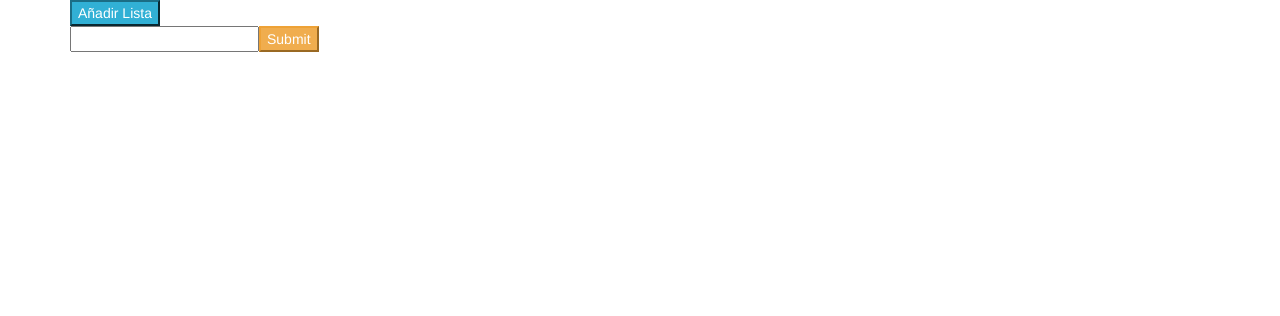
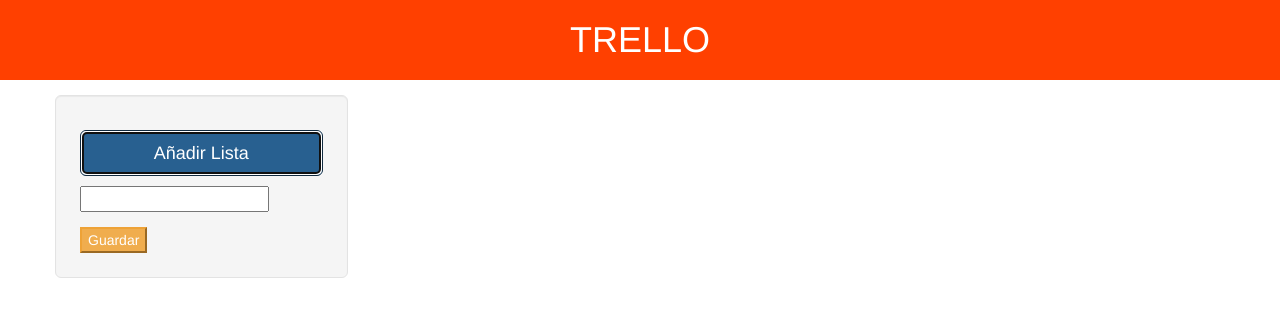
Before and after one commit to KatherineMontecinos/trello, a plain HTML site: page index.html in a window 1280 px wide. Both pictures are taken after a click on the button "Añadir Lista". Drawn offline with Linux system fonts and the light colour scheme.

Commit message:
version 1 y 2 ok, y css

```diff
--- a/css/style.css
+++ b/css/style.css
@@ -1,3 +1,31 @@
 * {
     box-sizing: border-box;
 }
+
+header {
+	background-color: #FF4000;
+	width: 100%;
+	height: 80px;
+	margin-bottom: 15px;
+}
+
+h1 {
+	text-align: center;
+	color: white;
+
+}
+
+button {
+	margin-top: 10px;
+}
+
+p {
+	margin-top: 15px;
+	padding: 0px 0px;
+}
+
+input {
+	margin-top: 10px;
+	margin-bottom: 5px;
+	align: middle;
+}
--- a/index.html
+++ b/index.html
@@ -8,13 +8,23 @@
 	<link rel="stylesheet" type="text/css" href="css/style.css">
 </head>
 <body>
+	<header>
+		<div class="row">
+		<div class="col-md-12">
+		<h1>TRELLO</h1>
+		</div>
+	</div>
+	</header>
 	<section class="container">
 		<div class="row">
-			<div class="col-md-3">
-				<button class="btn-info btn-md" onclick="agregarLista()">Añadir Lista</button>
+			<div class="col-md-3 well well-lg">
+				<button class="btn btn-primary btn-lg btn-block" onclick="agregarLista()">Añadir Lista</button>
 
 				<div id="anadir"></div>
 			</div>
+			<div class="col-md-3"></div>
+			<div class="col-md-3"></div>
+			<div class="col-md-3"></div>
 		</div>
 	</section>
 
--- a/js/main.js
+++ b/js/main.js
@@ -1,40 +1,44 @@
 function agregarLista() {
- // elemento que ya tenemos
+  // elemento que ya tenemos
   var agregar = document.getElementById('anadir');
-// elementos que creamos
-  var cont = document.createElement('form');
+  // elementos que creamos
+  var cont = document.createElement('div');
   var input = document.createElement('input');
-  var boton = document.createElement('input');
-  boton.setAttribute('type', 'submit');
-// texto del boton
+  var boton = document.createElement('button');
+  // texto del boton
   var textoboton = document.createTextNode('Guardar');
   // metemos texto y atributo en boton
   boton.appendChild(textoboton);
   boton.setAttribute("class", "btn-warning");
-  cont.setAttribute("onsubmit", "return guardar();");
-
+  // llamamos a la funcion del boton guadar
+  boton.setAttribute("onclick", "return guardar();");
   // unir al form con sus elementos input y boton
   cont.appendChild(input);
   cont.appendChild(boton);
   // unir el div general(agregar) a el contenedor
   agregar.appendChild(cont);
 }
+
 function guardar(){
+  // elementos que ya tenemos
   var agregar = document.getElementById('anadir');
+  // elemento para rescatar el valor del input
   var escribir = document.getElementsByTagName('input')[0].value;
+  // lo que va dentro del input
   var nodoescribir = document.createTextNode(escribir);
-
+  // elemento que creamos donde va ir lo que ingresamos en el input
   var inputext = document.createElement('p');
-
+  // unimos el input con lo que se ingresa
   inputext.appendChild(nodoescribir);
-
+  // creamos el boton
   var tarjetaboton = document.createElement('button');
+  // texto del boton
   var nodotarjeta = document.createTextNode('Agregar Tarjeta');
+  // unimos el boton con su texto y le damos una clase
   tarjetaboton.appendChild(nodotarjeta);
   tarjetaboton.setAttribute("class", "btn-default");
-
+  // unimos el div general con sus hijos, los elementos que creamos
   agregar.appendChild(inputext);
   agregar.appendChild(tarjetaboton);
 
-  return false;
 }
```
